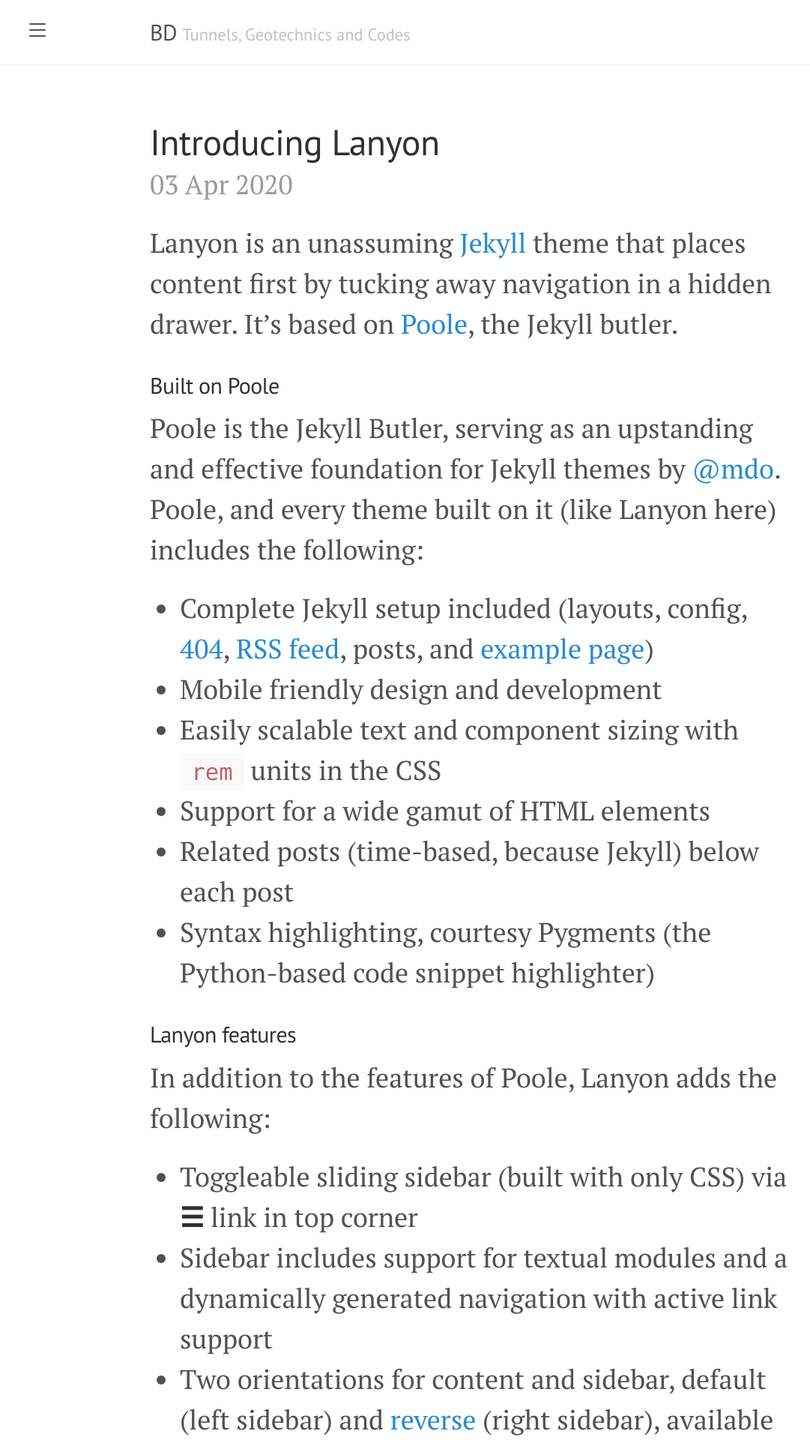
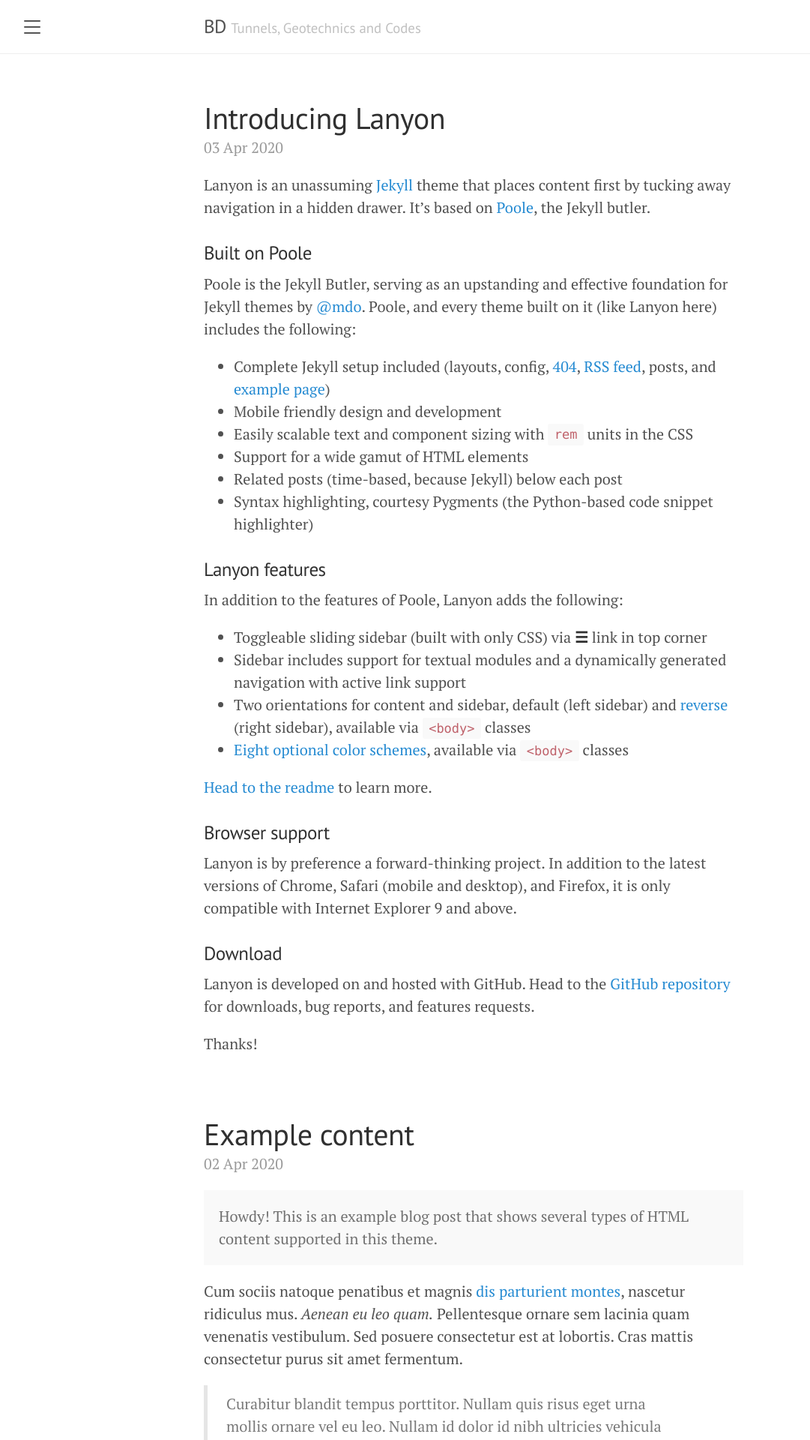
Before and after one commit to hdoer/berkdemir.github.io, a Jekyll site: the page built from index.html, in a window 1280 px wide. Shown: the top 1920 px of the page at 75% size, without its empty margins (8-1089 px from the left). Built offline with Jekyll 4.4.1, drawn with Linux system fonts in a browser that asks for light colours; the list of posts is cut into pages by our own code.

Commit message:
Update lanyon.css

```diff
--- a/public/css/lanyon.css
+++ b/public/css/lanyon.css
@@ -38,7 +38,6 @@
 html,
 body {
   overflow-x: hidden;
-  font-size: 1.5rem; /* 15px */
 }
 
 html {
```
